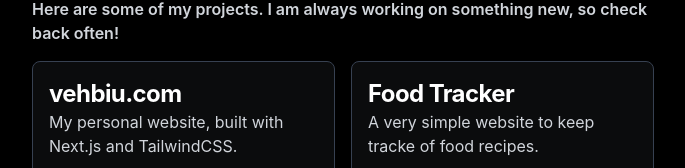
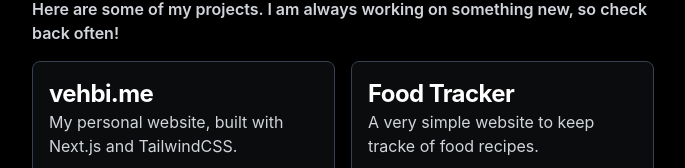
Before and after one commit to vehbiu/website, a React (Create React App) app: page / in a window 1280 px wide. Shown: the part 968-1136 px from the top of the page, without its empty margins (297-982 px from the left). Built offline with nearby package versions, Linux system fonts and the light colour scheme.

Commit message:
(Rough Release) Update URL

```diff
--- a/src/App.js
+++ b/src/App.js
@@ -5,7 +5,7 @@
 const navbar = [
   { name: "GitHub", url: "https://github.com/vehbiu" },
   { name: "Twitter", url: "https://twitter.com/vuenha" },
-  { name: "Website", url: "https://vehbiu.com" },
+  { name: "Website", url: "https://vehbi.me" },
 ];
 
 
@@ -166,10 +166,10 @@
           {/* Projects */}
           <Projects projects={[
             {
-              title: "vehbiu.com",
+              title: "vehbi.me",
               description: "My personal website, built with Next.js and TailwindCSS.",
-              url: "https://vehbiu.com",
-              gh: "https://github.com/vehbiu/vehbiu.com"
+              url: "https://vehbi.me",
+              gh: "https://github.com/vehbiu/website"
             }, {
               title: "Food Tracker",
               description: "A very simple website to keep tracke of food recipes.",
```
